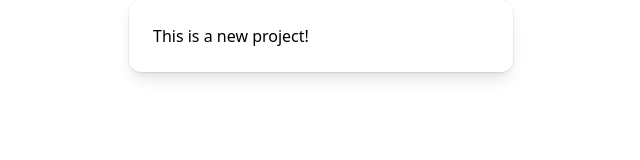
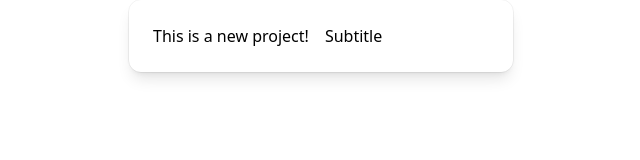
Before and after one commit to gmoraes-code/Svelte-Studies-2025, a SvelteKit app: page / in a window 1280 px wide. Shown: the top 160 px of the page, without its empty margins (319-959 px from the left). Built offline with nearby package versions, Linux system fonts and the light colour scheme.

Commit message:
another lesser tweaks on the sv app

```diff
--- a/src/routes/+page.svelte
+++ b/src/routes/+page.svelte
@@ -8,5 +8,6 @@
 <body>
     <div class = "mx-auto flex max-w-sm items-center gap-x-4 rounded-xl bg-white p-6 shadow-lg outline outline-black/5 dark:bg-slate-800 dark:shadow-none dark:-outline-offset-1 dark:outline-white/10">
         <h1>This is a new project!</h1>
+        <h2>Subtitle</h2>
     </div>
 </body>
```
